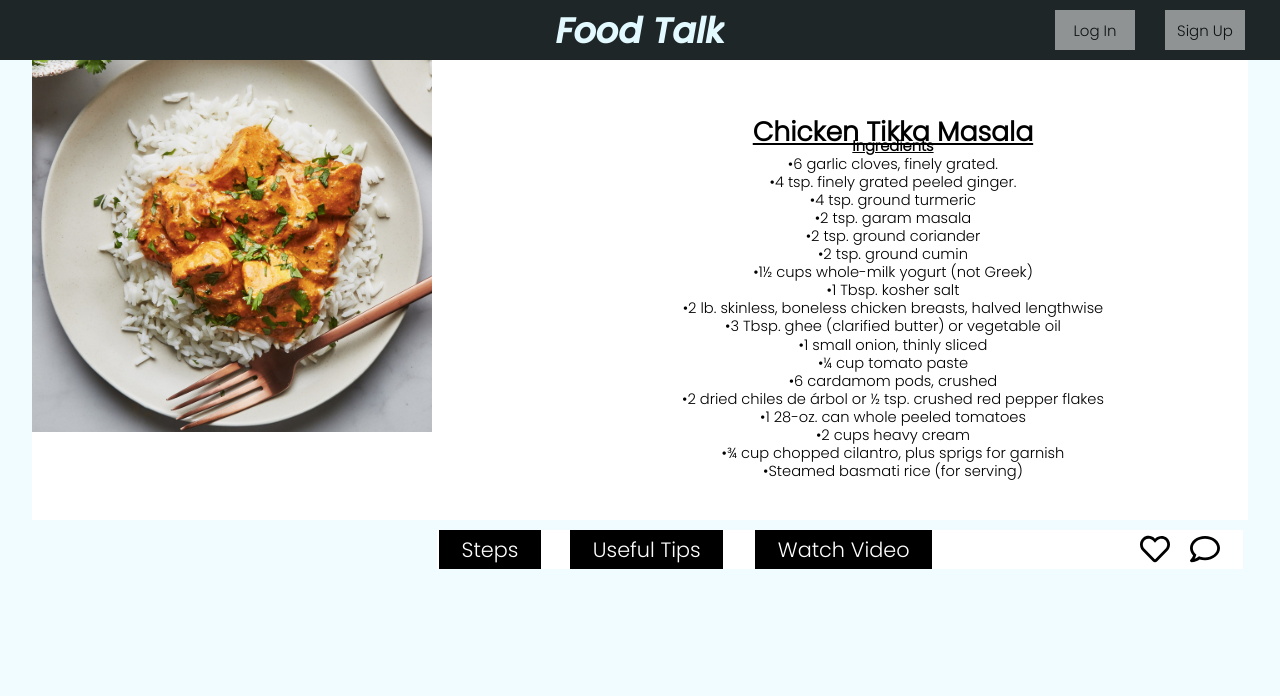
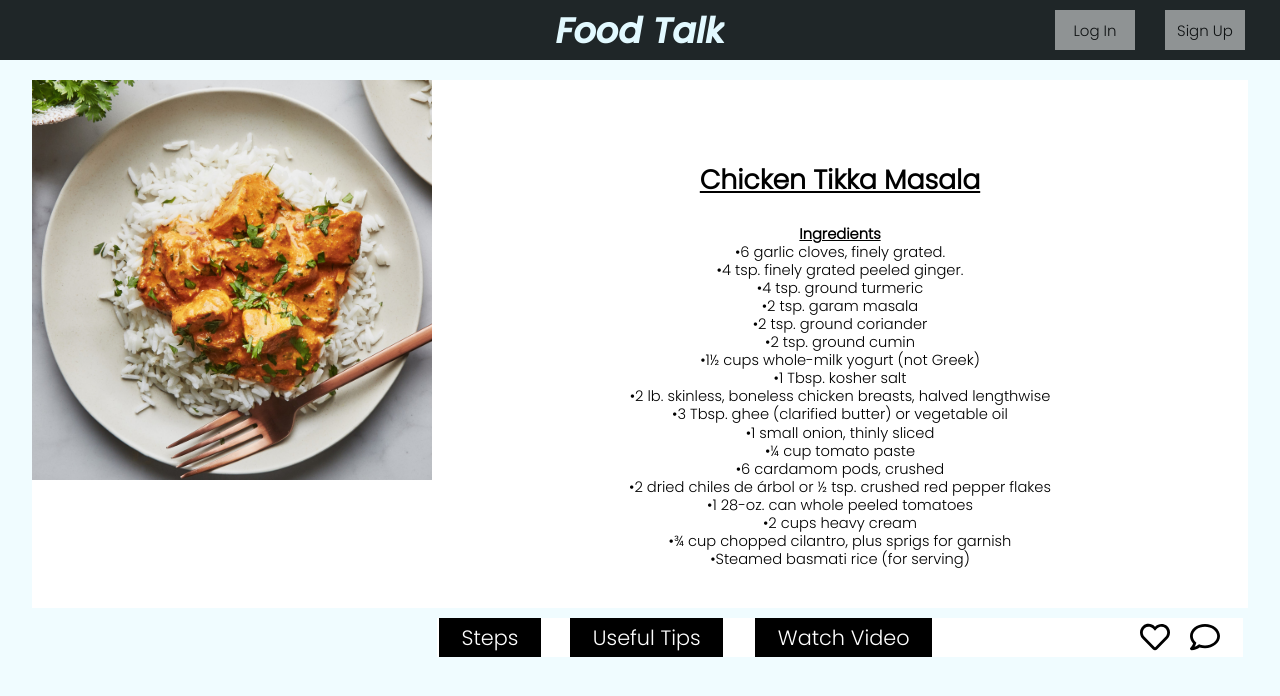
Before and after one commit to TTP-Group3/food-talk, a Django app: page /chicken/ in a window 1280 px wide. Shown: the top 696 px of the page. Run offline with Django 4.2, Linux system fonts and the light colour scheme.

Commit message:
fixed styling again

```diff
--- a/backend/blog/static/style/dinner.css
+++ b/backend/blog/static/style/dinner.css
@@ -47,7 +47,7 @@
          which can sometimes be a pain when zooming in/out but that's how
          I first learned. */
       display: flex;
-      margin-top: 2em;
+      margin-top: 10vh;
       width: 95vw;
       text-align: center;
       transition: 0.5s ease;
@@ -72,6 +72,7 @@
     .food_container h1 {
       font-size: 20pt;
       text-decoration: underline;
+      margin-bottom: 5vh;
     }
     .food_container p {
       margin-top: -15px;
@@ -176,8 +177,8 @@
     }
     .flex_container {
       display: flex;
-      margin-top: 50px;
-      margin-bottom: 5em;
+      margin-top: 1vh;
+      margin-bottom: 5vh;
     }
     .steps_container {
       background-color: white;
@@ -195,9 +196,11 @@
       font-size: 20pt;
       text-align: center;
       text-decoration: underline;
+      margin-bottom: 5vh;
     }
     .steps_container p {
       margin-top: -10px;
+      margin-left: 20px;
       font-size: 11pt;
     }
     .tips_container {
@@ -217,9 +220,11 @@
       font-size: 20pt;
       text-align: center;
       text-decoration: underline;
+      margin-bottom: 5vh;
     }
     .tips_container p {
       margin-top: -10px;
+      margin-left: 50vh;
       font-size: 11pt;
       text-align: left;
     }
--- a/backend/blog/templates/blog/chicken.html
+++ b/backend/blog/templates/blog/chicken.html
@@ -32,7 +32,7 @@
 
     <div class="food_container">
       <img class="food_img" style="margin-right: 250px;" src="{% static 'images/recipes/chikenTikka.jpg' %}" alt="img">
-        <div style = "margin-bottom: 5vh; margin-top: 10vh; class="right-col">
+        <div style="margin-bottom: 5vh; margin-top: 10vh;" class="right-col">
             <h1>Chicken Tikka Masala</h1>
               <p><b><u> Ingredients </u></b><br>
         <span>&#8226;</span>6 garlic cloves, finely grated.<br>
--- a/backend/blog/templates/blog/mushroom.html
+++ b/backend/blog/templates/blog/mushroom.html
@@ -32,7 +32,7 @@
 
     <div class="food_container">
       <img class="food_img" style="margin-right: 250px;" src="{% static "images/recipes/blackMushroomRice.jpg" %}" alt="img">
-        <div style = "margin-bottom: 5vh; margin-top: 10vh; class="right-col">
+        <div style="margin-bottom: 5vh; margin-top: 10vh" class="right-col">
             <h1>Black Mushroom Rice</h1>
               <p><b><u> Ingredients </u></b><br>
         <span>&#8226;</span>2 cups Long Grain White Rice yellow if preferred, good brand rice.<br>
--- a/backend/blog/templates/blog/pastelon.html
+++ b/backend/blog/templates/blog/pastelon.html
@@ -34,7 +34,7 @@
       <img class="food_img" style="margin-right: 250px;" src="{% static 'images/recipes/pastelon.jpg' %}" alt="img">
         <div class="right-col">
           <!-- container made for all the text -->
-            <h1 style = "margin-bottom: 5vh">Pastelón</h1>
+            <h1 style = "margin-top: 10vh; margin-bottom: 5vh">Pastelón</h1>
               <p><b><u> Ingredients </u></b><br>
         <span>&#8226;</span>1 small bunch fresh cilantro<br>
         <!-- <span>&#8226;</span> is the ASCII notation for a bullet point.
```
